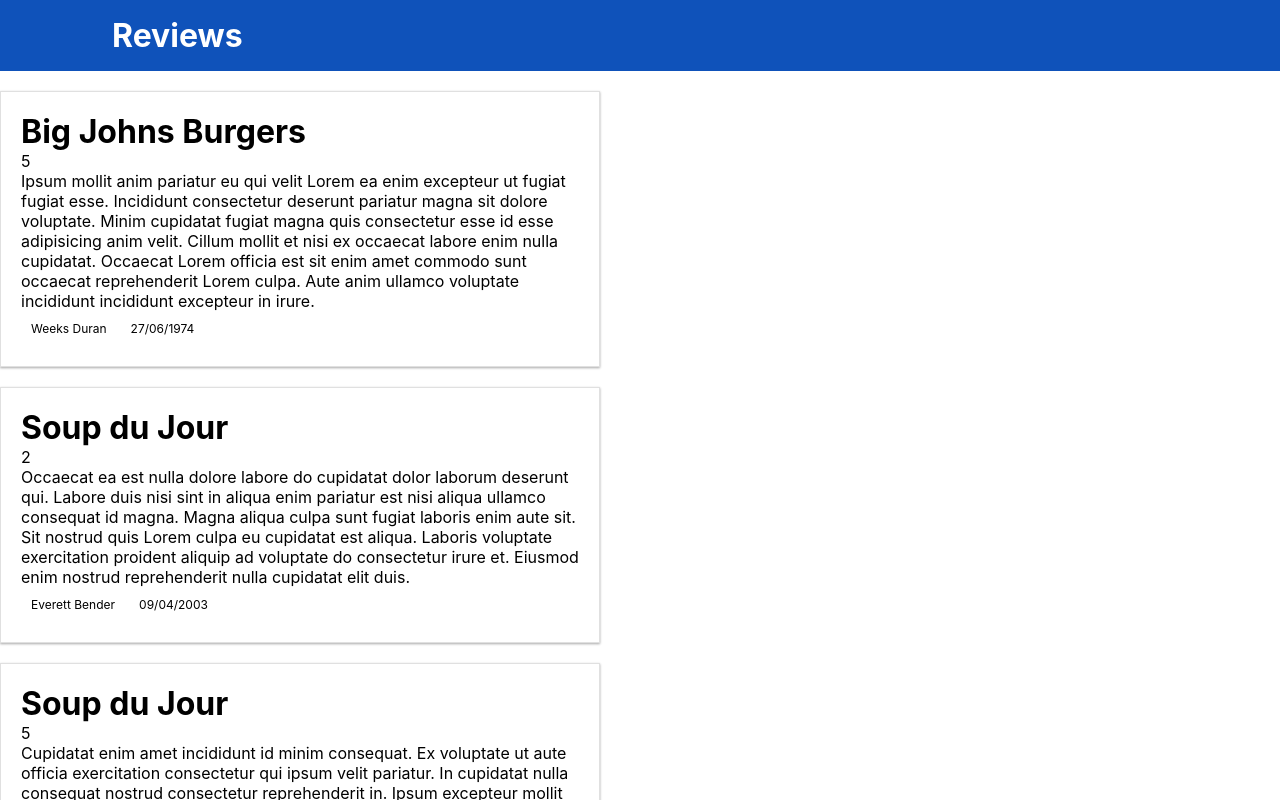
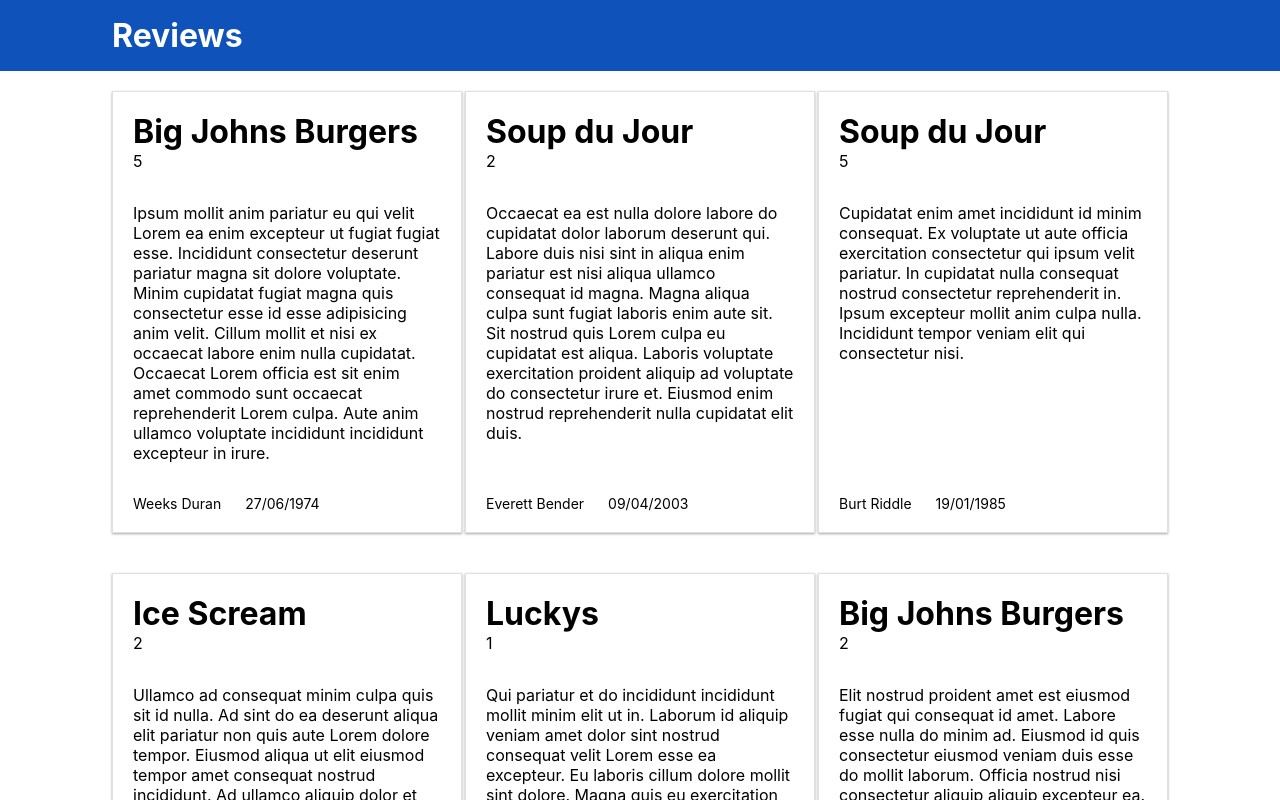
Before and after one commit to jolouie7/review_trackers_challenge, a React (Create React App) app: page / in a window 1280 px wide. Shown: the top 800 px of the page. Built offline with nearby package versions, Linux system fonts and the light colour scheme.

Commit message:
Add simple styles and review details view

```diff
--- a/package.json
+++ b/package.json
@@ -10,6 +10,7 @@
     "node-sass": "^6.0.1",
     "react": "^17.0.2",
     "react-dom": "^17.0.2",
+    "react-router-dom": "^5.2.0",
     "react-scripts": "4.0.3",
     "web-vitals": "^1.1.2"
   },
--- a/src/App.js
+++ b/src/App.js
@@ -1,13 +1,27 @@
 import './App.css';
+import { BrowserRouter as Router, Switch, Route, Link } from "react-router-dom";
+
 import ReviewCardList from './components/ReviewCardList/ReviewCardList';
 import ReviewsHeader from './components/ReviewsHeader/ReviewsHeader';
+import NotFound from './components/NotFound/NotFound';
+import ReviewCardDetails from './components/ReviewCardDetails/ReviewCardDetails';
 
 function App() {
   return (
-    <div>
+    <Router>
       <ReviewsHeader />
-      <ReviewCardList />
-    </div>
+      <Switch>
+        <Route path="/review/:id">
+          <ReviewCardDetails />
+        </Route>
+        <Route exact path="/">
+          <ReviewCardList />
+        </Route>
+        <Route path="*">
+          <NotFound />
+        </Route>
+      </Switch>
+    </Router>
   );
 }
 
--- /dev/null
+++ b/src/components/NotFound/NotFound.jsx
@@ -0,0 +1,11 @@
+import React from 'react'
+
+const NotFound = () => {
+  return (
+    <div>
+      404 NOT FOUND
+    </div>
+  )
+}
+
+export default NotFound
--- a/src/components/ReviewCard/ReviewCard.jsx
+++ b/src/components/ReviewCard/ReviewCard.jsx
@@ -3,20 +3,21 @@ import moment from "moment";
 
 import './reviewCard.scss'
 
-const ReviewCard = (props) => {
-  const { id, author, place, published_at, rating, content } = props.review;
-  const handleClick = props.handleClick;
+const ReviewCard = ({review, handleClick}) => {
+  const { id, author, place, published_at, rating, content } = review;
   const published_at_date = moment(published_at).format("DD/MM/YYYY");
 
   return (
-    // Pass id to handleClick
-
-    <div key={id} className="review-card-container" onClick={() => handleClick(id)}>
+    <div
+      key={id}
+      className="review-card-container"
+      onClick={() => handleClick(review)}
+    >
       <div className="review-card-header">
         <h1>{place}</h1>
         <div>{rating}</div>
       </div>
-      <div>{content}</div>
+      <div className="review-card-content">{content}</div>
       <div className="review-card-footer">
         <div>{author}</div>
         <div>{published_at_date}</div>
--- a/src/components/ReviewCard/reviewCard.scss
+++ b/src/components/ReviewCard/reviewCard.scss
@@ -8,17 +8,22 @@
   padding: 20px;
   margin-bottom: 20px;
   margin-top: 20px;
-  max-width: 600px;
+  max-width: 350px;
   min-width: 300px;
   cursor: pointer;
+
+  .review-card-content {
+    margin: 2rem 0;
+  }
 
   .review-card-footer {
     display: flex;
     flex-direction: row;
     align-items: center;
-    padding: 10px;
+
+    margin-top: auto;
     background-color: #fff;
-    font-size: 12px;
+    font-size: 14px;
 
     div:nth-child(2) {
       padding-left: 1.5rem;
--- a/src/components/ReviewCardDetails/ReviewCardDetails.jsx
+++ b/src/components/ReviewCardDetails/ReviewCardDetails.jsx
@@ -1,11 +1,51 @@
-import React from 'react'
+import React, {useState, useEffect} from 'react';
+import moment from 'moment';
+import ReviewCard from '../ReviewCard/ReviewCard';
 
 const ReviewCardDetails = () => {
+  const [review, setReview] = useState(
+    JSON.parse(localStorage.getItem("review"))
+  );
+  console.log(review);
+
+  // useEffect(() => {
+  //   getReview();
+  // }, []);
+
+  const getReview = () => {
+    const review = localStorage.getItem("review");
+    console.log(review);
+    if (review) {
+      setReview(JSON.parse(review));
+    }
+  };
+
+  const handleClick = () => {
+    console.log("hello");
+  }
+
+  // const { id, author, place, published_at, rating, content } = review;
+  if (review) {
+    // const { id, author, place, published_at, rating, content } = review;
+    // const date = moment(published_at).fromNow();
+    // return (
+    //   <ReviewCard
+    //     id={id}
+    //     author={author}
+    //     place={place}
+    //     date={date}
+    //     rating={rating}
+    //     content={content}
+    //   />
+    // );
+  }
+  // const published_at_date = moment(review.published_at).format("DD/MM/YYYY");
+
   return (
     <div>
-
+      <ReviewCard review={review} handleClick={handleClick}/>
     </div>
-  )
+  );
 }
 
 export default ReviewCardDetails
--- a/src/components/ReviewCardList/ReviewCardList.jsx
+++ b/src/components/ReviewCardList/ReviewCardList.jsx
@@ -1,15 +1,21 @@
 import React from 'react';
+import { useHistory } from "react-router-dom";
+
 import Reviews from '../../reviews.json';
 import ReviewCard from '../ReviewCard/ReviewCard';
 
+
 const ReviewCardList = () => {
+  const history = useHistory();
 
-  const handleClick = (id) => {
-    console.log(id);
+  const handleClick = (review) => {
+    // console.log(review.id);
+    localStorage.setItem('review', JSON.stringify(review));
+    history.push(`/review/${review.id}`);
   }
 
   return (
-    <div>
+    <div style={{display: 'flex', flexWrap:'wrap', margin:'0 7rem', justifyContent:'space-between'}}>
       {Reviews.map((review) => (
         <ReviewCard handleClick={handleClick} review={review} />
       ))}
--- a/src/components/ReviewsHeader/ReviewsHeader.jsx
+++ b/src/components/ReviewsHeader/ReviewsHeader.jsx
@@ -1,13 +1,16 @@
-import React from 'react'
+import React from 'react';
+import { Link } from "react-router-dom";
 
 import './reviewsHeader.scss'
 
 const ReviewsHeader = () => {
   return (
-    <div className='header-container'>
-      <h1>Reviews</h1>
+    <div className="header-container">
+      <h1>
+        <Link to='/' style={{color: '#fff', textDecoration: 'none'}}>Reviews</Link>
+      </h1>
     </div>
-  )
+  );
 }
 
 export default ReviewsHeader;
```
Also changed, not shown: 1 other file (tests, documents, lock files or other folders).
